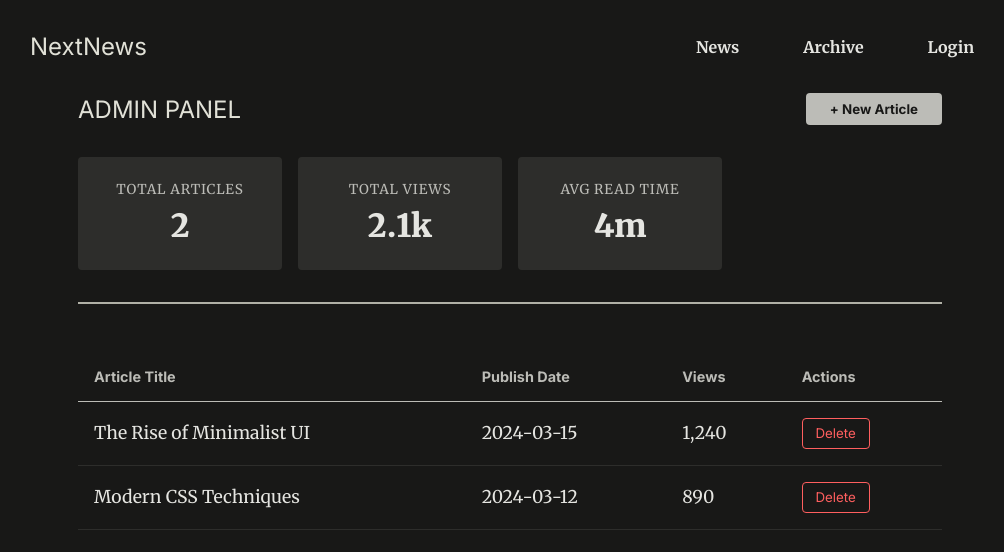
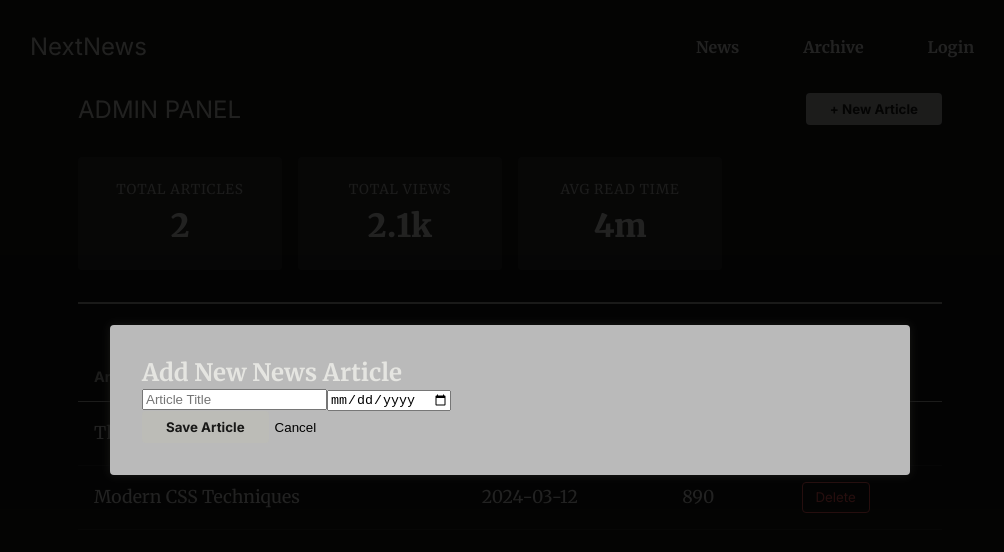
Before and after one commit to ferdoushasanpr/NextLevelNews, a Next.js app: page /dashboard in a window 1280 px wide. Both pictures are taken after a click on the button "+ New Article". Shown: the top 552 px of the page, without its empty margins (130-1134 px from the left). Built offline with nearby package versions, Linux system fonts and the light colour scheme.

Commit message:
feat: AddNewsModal CSS Module Added

```diff
--- a/app/dashboard/dashboard.module.css
+++ b/app/dashboard/dashboard.module.css
@@ -90,24 +90,3 @@
 .addBtn:hover {
   background-color: #e5e5e1;
 }
-
-/* Form Styles for the Modal */
-.adminForm {
-  display: flex;
-  flex-direction: column;
-  gap: 1rem;
-  margin-top: 1.5rem;
-}
-
-.adminForm input {
-  padding: 0.8rem;
-  border-radius: 4px;
-  border: 1px solid #181817;
-  font-size: 1rem;
-}
-
-.actions {
-  display: flex;
-  gap: 1rem;
-  margin-top: 1rem;
-}
--- a/app/dashboard/page.js
+++ b/app/dashboard/page.js
@@ -88,6 +88,41 @@ export default function AdminDashboard() {
           </tbody>
         </table>
       </section>
+
+      {/* Reuse your Global Modal Styles with Module-specific form content */}
+      {isAdding && (
+        <div className="modal-backdrop">
+          <div className="modal">
+            <h2>Add New News Article</h2>
+            <form
+              className={classes.adminForm}
+              onSubmit={(e) => {
+                e.preventDefault();
+                setIsAdding(false);
+              }}
+            >
+              <input type="text" placeholder="Article Title" required />
+              <input type="date" required />
+              <div className={classes.actions}>
+                <button type="submit" className={classes.addBtn}>
+                  Save Article
+                </button>
+                <button
+                  type="button"
+                  onClick={() => setIsAdding(false)}
+                  style={{
+                    background: "none",
+                    border: "none",
+                    cursor: "pointer",
+                  }}
+                >
+                  Cancel
+                </button>
+              </div>
+            </form>
+          </div>
+        </div>
+      )}
     </div>
   );
 }
--- /dev/null
+++ b/components/add-news-modal.module.css
@@ -0,0 +1,34 @@
+.adminForm {
+  display: flex;
+  flex-direction: column;
+  gap: 1rem;
+  margin-top: 1.5rem;
+}
+
+.adminForm input {
+  padding: 0.8rem;
+  border-radius: 4px;
+  border: 1px solid #181817;
+  font-size: 1rem;
+}
+
+.actions {
+  display: flex;
+  gap: 1rem;
+  margin-top: 1rem;
+}
+
+.addBtn {
+  background-color: #bcbcb7;
+  color: #181817;
+  padding: 0.5rem 1.5rem;
+  border: none;
+  border-radius: 4px;
+  font-weight: bold;
+  cursor: pointer;
+  font-family: "Inter", sans-serif;
+}
+
+.addBtn:hover {
+  background-color: #e5e5e1;
+}
```
Also changed, not shown: components/add-news-modal.js (added).
